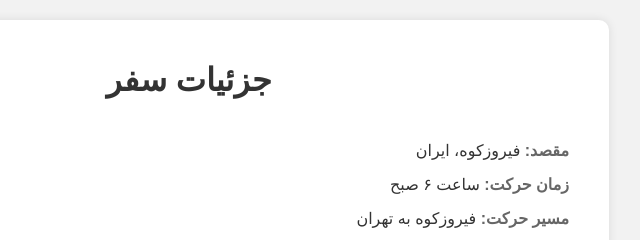
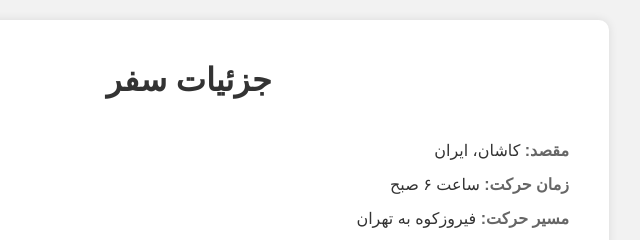
Before and after one commit to Farhad-Firozitabar/safar, a plain HTML site: page index.html in a window 1280 px wide. Shown: the top 240 px of the page, 451-1091 px from the left. Drawn offline with Linux system fonts and the light colour scheme.

Commit message:
Update index.html

```diff
--- a/index.html
+++ b/index.html
@@ -48,7 +48,7 @@
     <div class="trip-details">
         <div class="detail">
             <label for="destination">مقصد:</label>
-            <span id="destination">فیروزکوه، ایران</span>
+            <span id="destination">کاشان، ایران</span>
         </div>
         <div class="detail">
             <label for="departure-time">زمان حرکت:</label>
```
